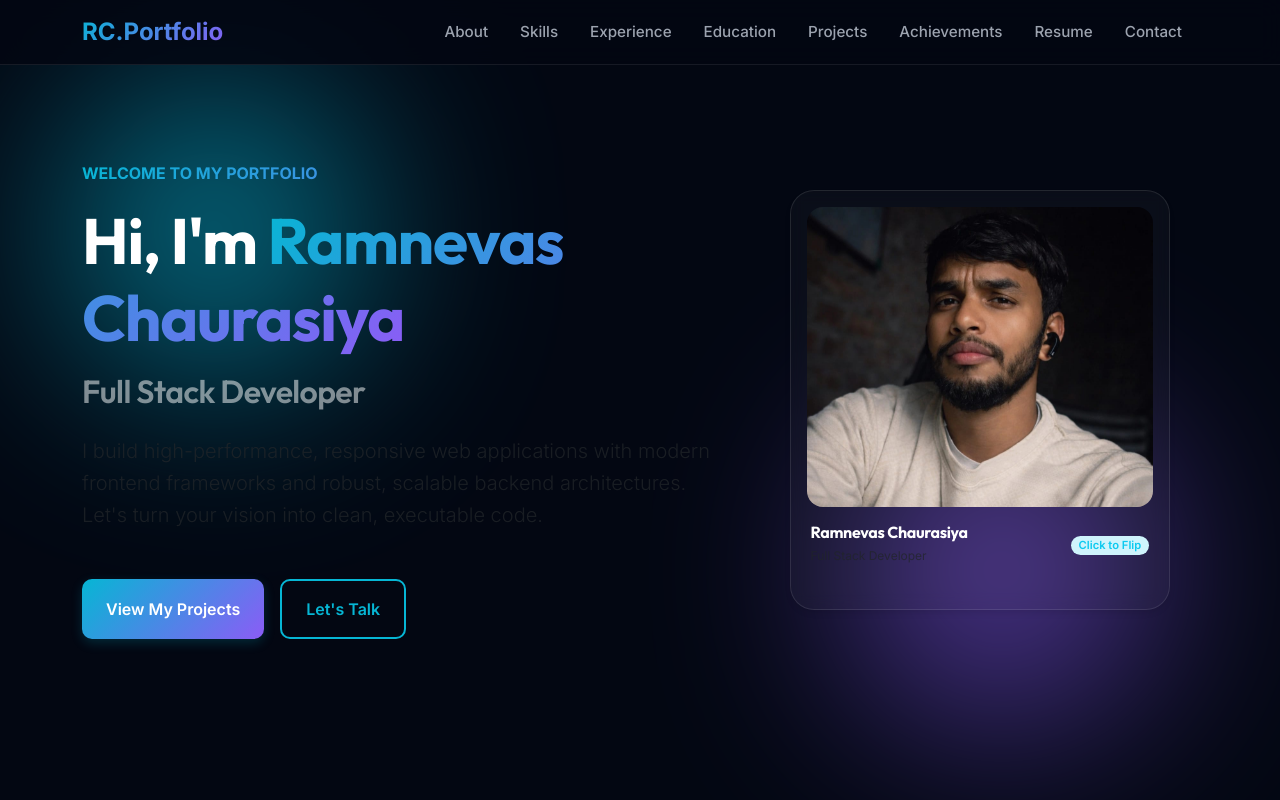
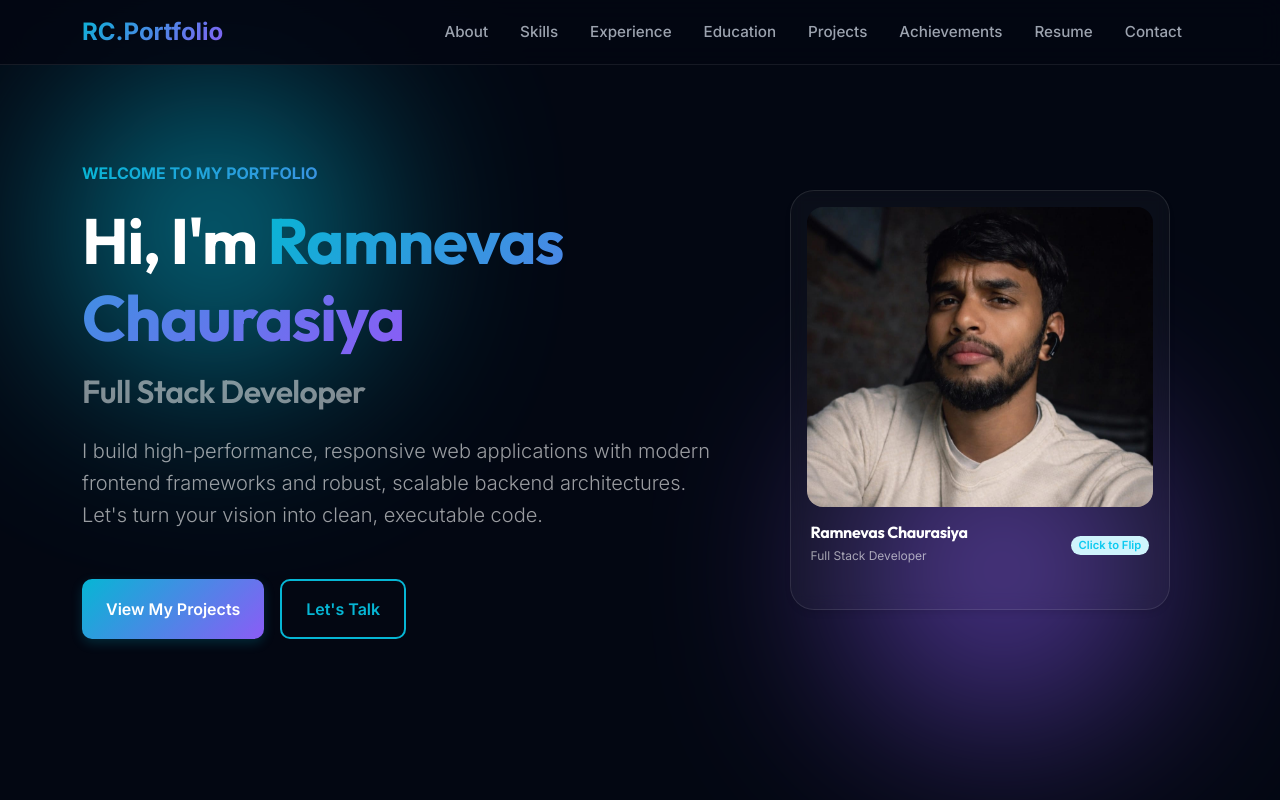
Before and after one commit to mr-rchaurasiya/ramnevas-portfolio, a React (Vite) app in the folder frontend/: page / in a window 1280 px wide. Shown: the top 800 px of the page. Built offline with nearby package versions, Linux system fonts and the light colour scheme; no server answers.

Commit message:
style: globally increase text-muted color contrast for readability

```diff
--- a/frontend/src/styles/custom.css
+++ b/frontend/src/styles/custom.css
@@ -388,3 +388,8 @@ section {
   outline: 2px solid var(--primary-accent) !important;
   outline-offset: 4px !important;
 }
+
+/* Accessibility & Color Contrast Overrides for Dark Theme */
+.text-muted {
+  color: rgba(255, 255, 255, 0.6) !important;
+}
```
